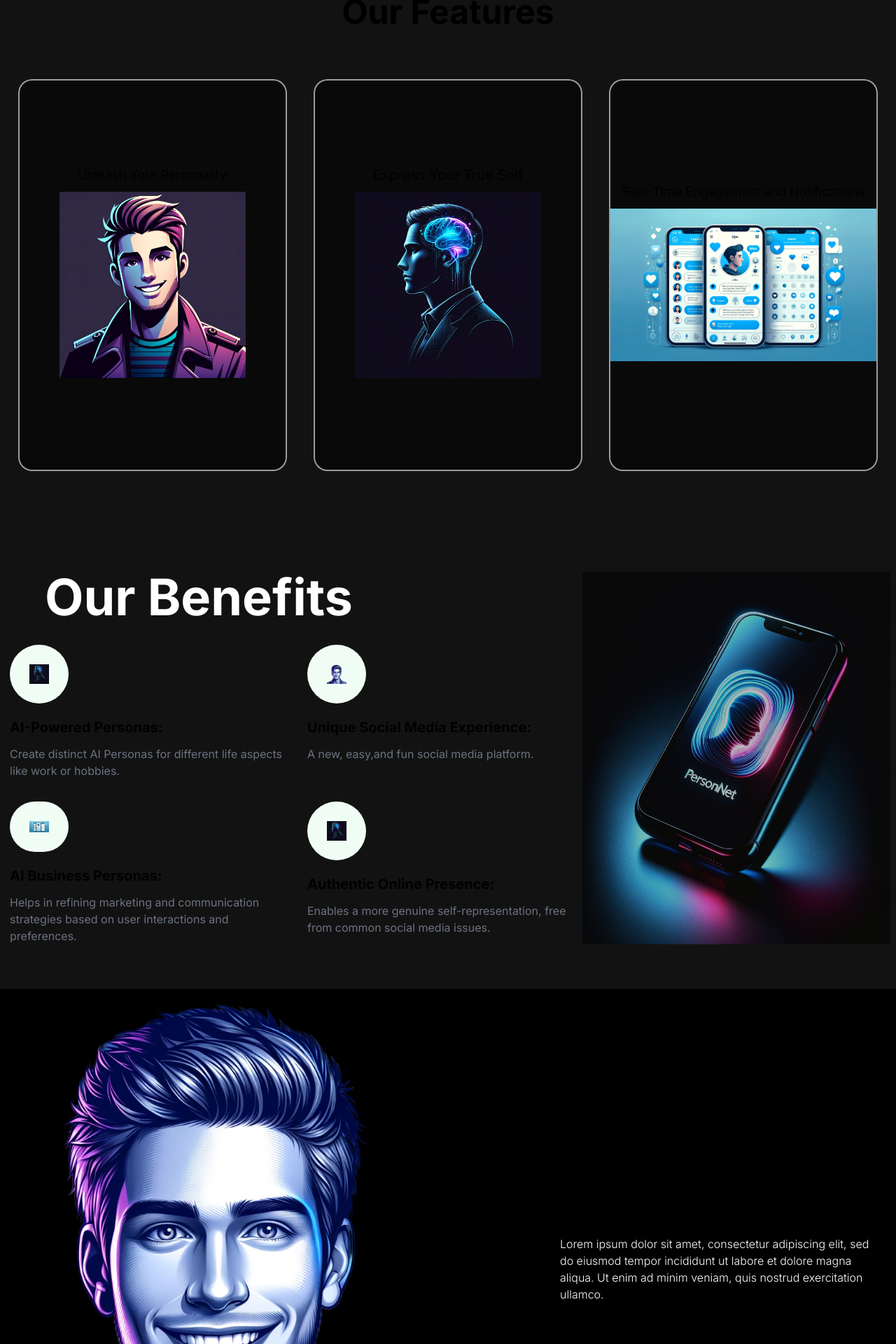
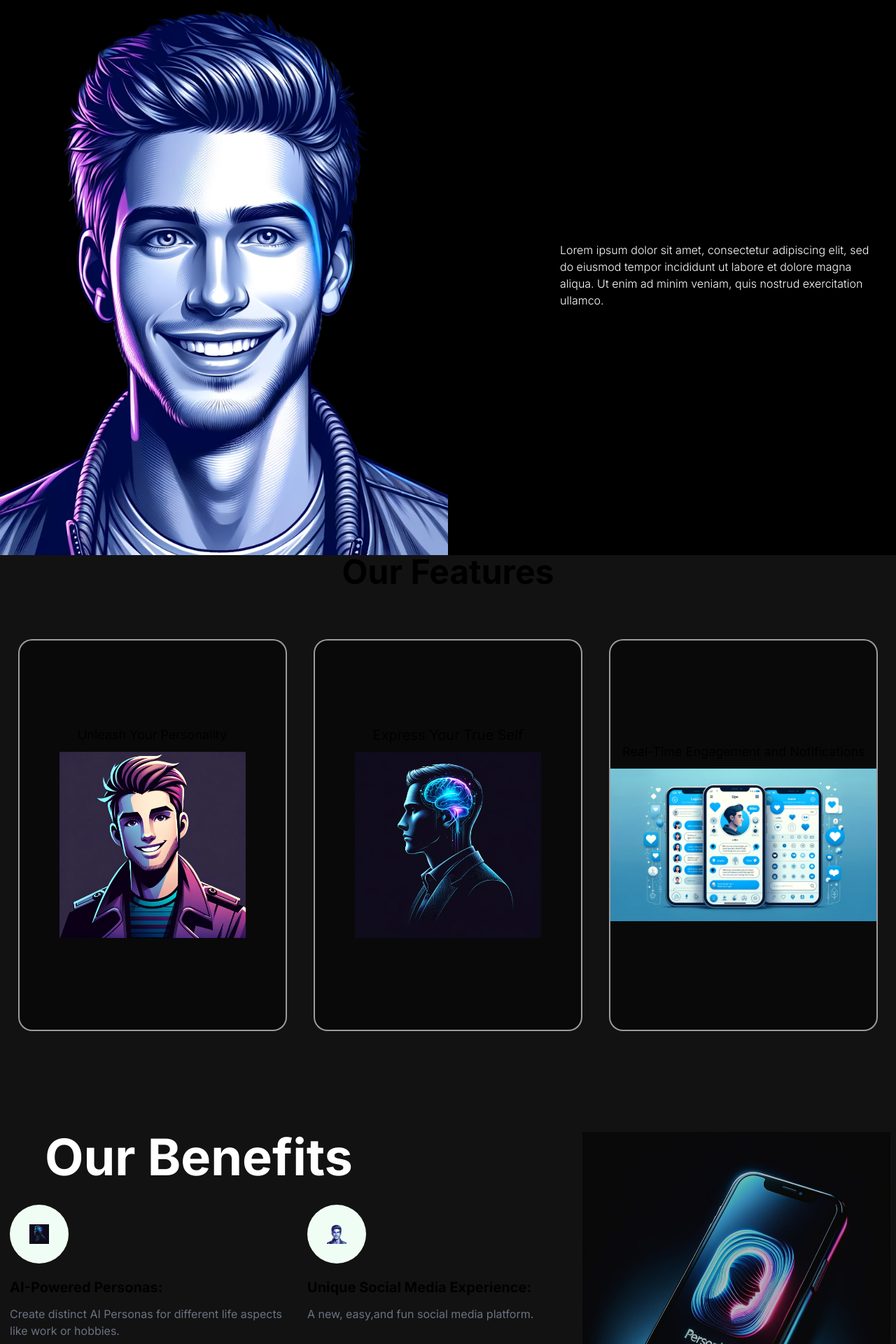
Before and after one commit to AiOS-Internship-PersonaNet/Landing-page, a Next.js app: page / in a window 1280 px wide. Shown: the part 879-2799 px from the top of the page at 70% size. Built offline with nearby package versions, Linux system fonts and the light colour scheme.

Commit message:
Update page.js

```diff
--- a/app/page.js
+++ b/app/page.js
@@ -7,6 +7,13 @@ import Footer from '/components/Footer'
 import BenfitsSection from '/components/BenfitsSection'
 import OppoScroll from '/components/OppoScroll';
 
+
+
+
+
+
+
+
 export default function Home() {
 
 
@@ -15,12 +22,16 @@ export default function Home() {
     <main className="flex min-h-screen flex-col bg-[#121212]">
       <NavBar />
       <HeroSection />
+      <OppoScroll/>
       <FeaturesSection />
-      <BenfitsSection/>
-      <OppoScroll/>
+       <BenfitsSection/>
+       <Footer />
 
-      <Footer />
 
-   </main>
+
+
+
+
+    </main>
   )
 }
```
